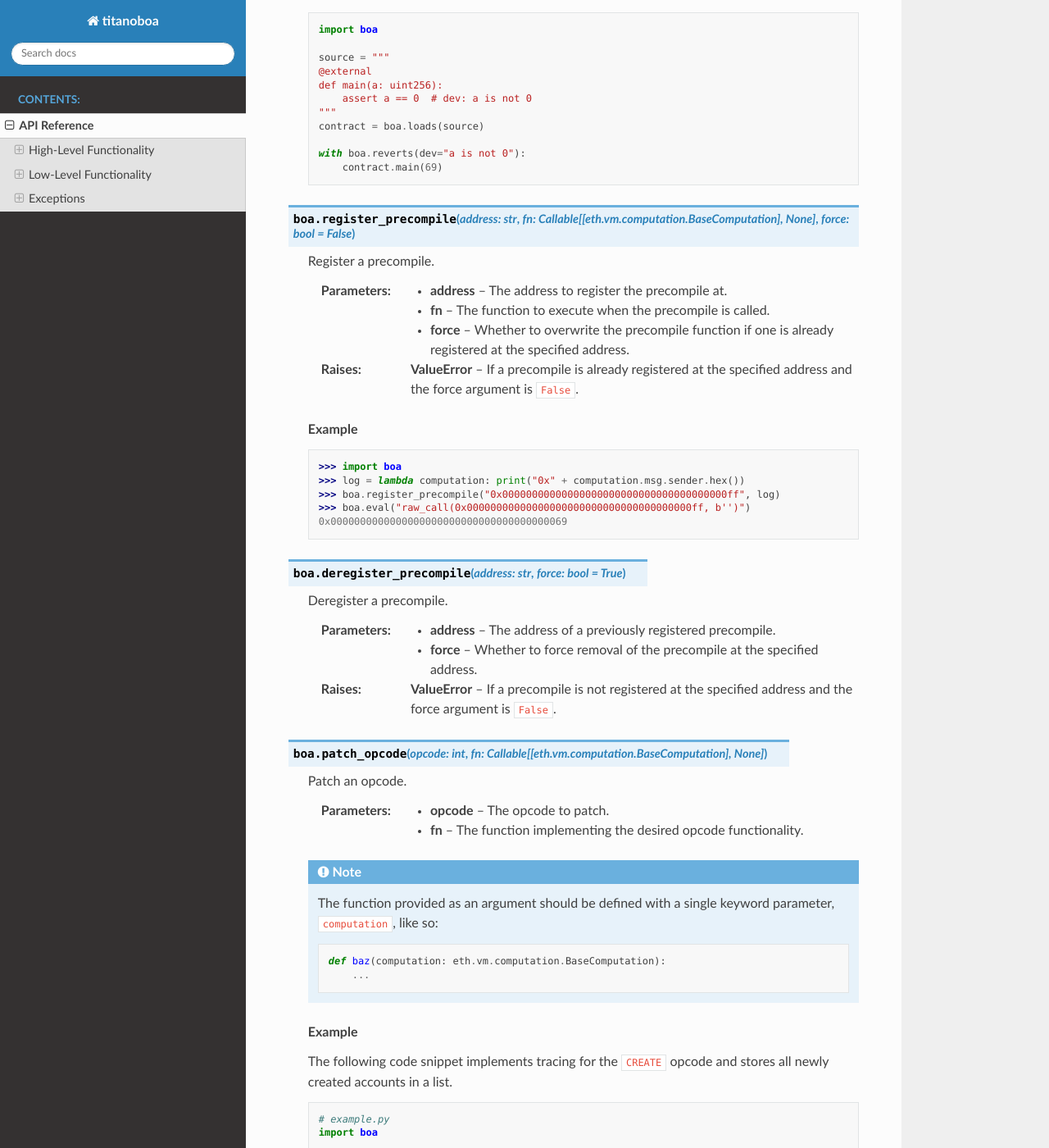
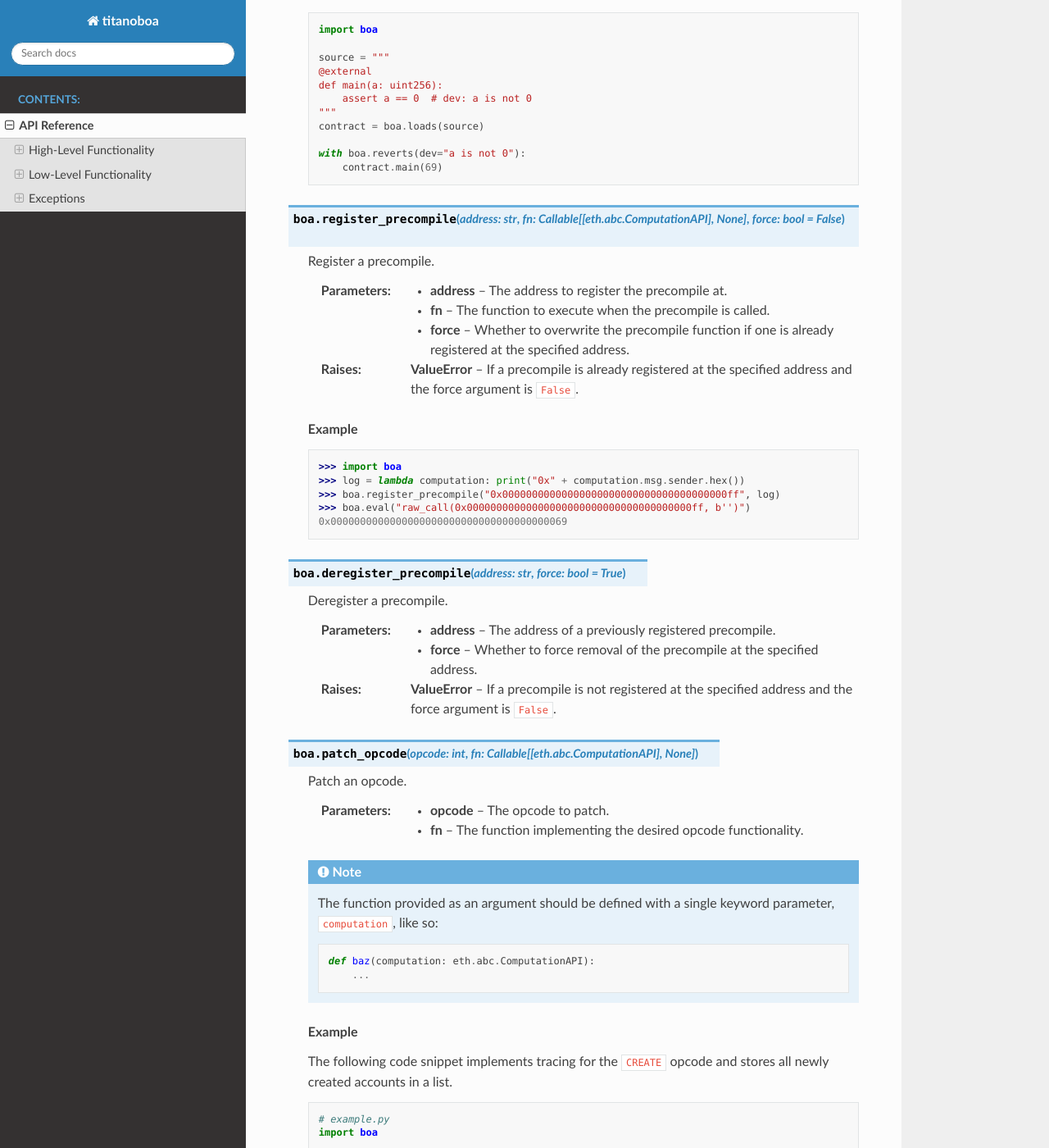
Before and after one commit to vyperlang/titanoboa, a Sphinx documentation site: the page built from docs/source/api.rst, in a window 1280 px wide and 1400 px high, scrolled down 2029 px. Shown: the whole window at 82% size. Built offline with Sphinx 7.4.7 and the Read the Docs theme 2.0.0, drawn with Linux system fonts in a browser that asks for light colours.

Commit message:
docs: replace type hint

```diff
--- a/docs/source/api.rst
+++ b/docs/source/api.rst
@@ -119,7 +119,7 @@
         with boa.reverts(dev="a is not 0"):
             contract.main(69)
 
-.. function:: register_precompile(address: str, fn: Callable[[eth.vm.computation.BaseComputation], None], force: bool = False)
+.. function:: register_precompile(address: str, fn: Callable[[eth.abc.ComputationAPI], None], force: bool = False)
 
     Register a precompile.
 
@@ -146,7 +146,7 @@
     :param force: Whether to force removal of the precompile at the specified address.
     :raises ValueError: If a precompile is not registered at the specified address and the force argument is ``False``.
 
-.. function:: patch_opcode(opcode: int, fn: Callable[[eth.vm.computation.BaseComputation], None])
+.. function:: patch_opcode(opcode: int, fn: Callable[[eth.abc.ComputationAPI], None])
 
     Patch an opcode.
 
@@ -159,7 +159,7 @@
 
         .. code-block:: python
 
-            def baz(computation: eth.vm.computation.BaseComputation):
+            def baz(computation: eth.abc.ComputationAPI):
                 ...
 
     .. rubric:: Example
```
